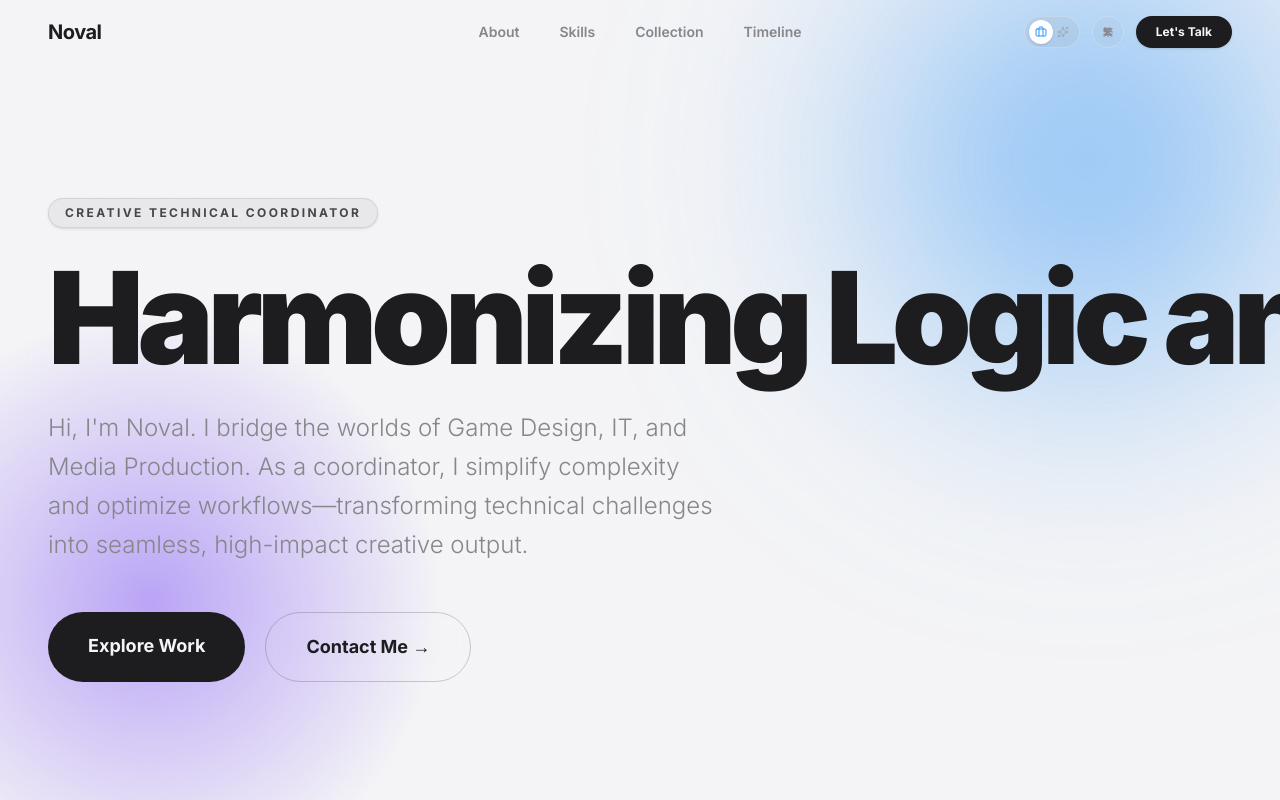
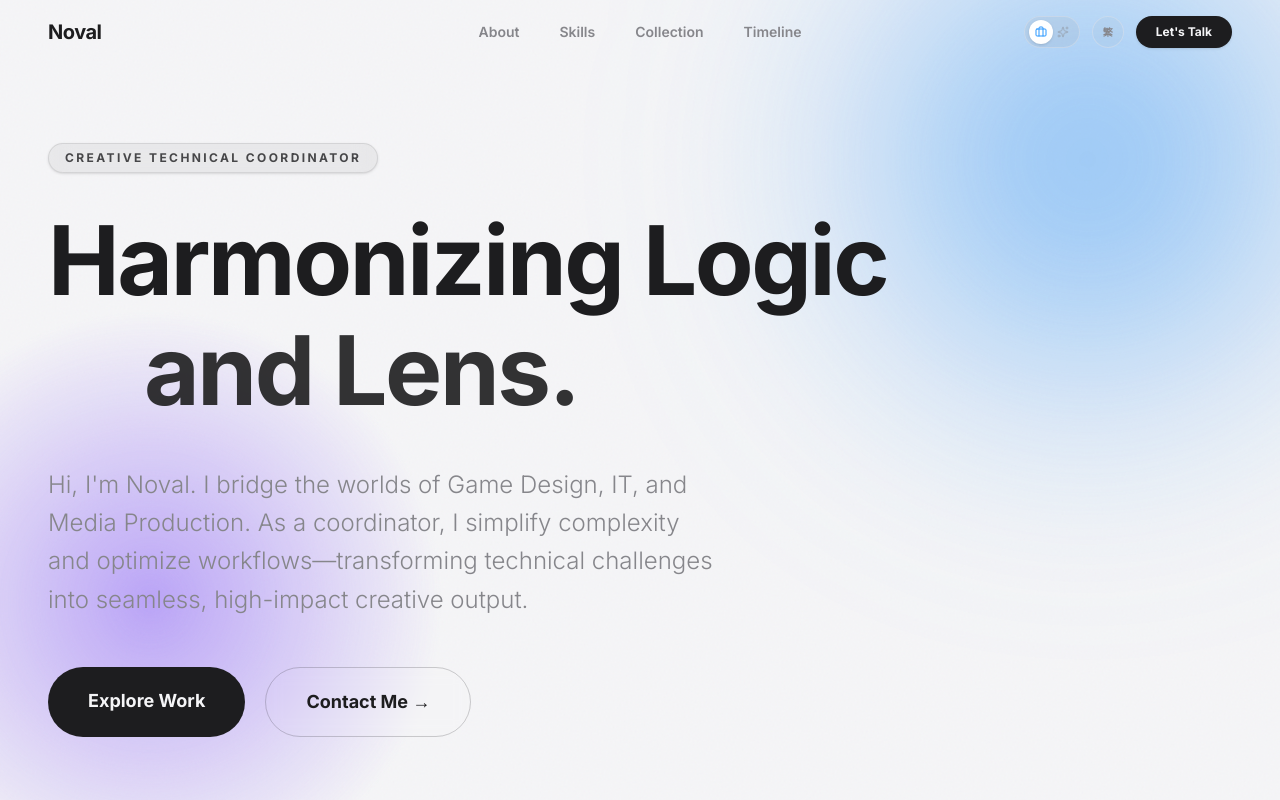
Before and after one commit to Noval-G/Noval-Landing-page, a Next.js app: page / in a window 1280 px wide. Shown: the top 800 px of the page. Built offline with nearby package versions, Linux system fonts and the light colour scheme.

Commit message:
style: implement stacked poster title layout for Hero section

```diff
--- a/src/components/Hero.tsx
+++ b/src/components/Hero.tsx
@@ -75,11 +75,15 @@ export default function Hero() {
           {t('hero.badge')}
         </span>
 
-        <h1 className="text-6xl md:text-8xl lg:text-9xl font-black tracking-tighter text-foreground mb-8 leading-[0.9]">
-          <TypewriterText text={t('hero.title')} delay={0.3} className="block" />
+        <h1 className="text-5xl md:text-7xl lg:text-8xl font-bold tracking-tight text-foreground mb-10 leading-[1.15]">
+          {t('hero.title').split('  ').map((line, i) => (
+            <span key={i} className={`block ${i > 0 ? 'md:ml-24 opacity-90' : ''}`}>
+              <TypewriterText text={line} delay={0.3 + i * 0.5} />
+            </span>
+          ))}
         </h1>
 
-        <p className="text-xl md:text-2xl text-muted max-w-2xl mb-12 leading-relaxed font-light">
+        <p className="text-xl md:text-2xl text-muted max-w-2xl mb-12 leading-[1.6] font-light">
           {t('hero.subtitle')}
         </p>
 
--- a/src/context/LanguageContext.tsx
+++ b/src/context/LanguageContext.tsx
@@ -23,7 +23,7 @@ const translations: Record<Language, Record<string, string>> = {
     'mode.sanctuary': 'Sanctuary',
     // Hero
     'hero.badge': 'Creative Technical Coordinator',
-    'hero.title': 'Harmonizing Logic and Lens.',
+    'hero.title': 'Harmonizing Logic  and Lens.',
     'hero.subtitle': 'Hi, I\'m Noval. I bridge the worlds of Game Design, IT, and Media Production. As a coordinator, I simplify complexity and optimize workflows—transforming technical challenges into seamless, high-impact creative output.',
     'hero.explore': 'Explore Work',
     'hero.contact': 'Contact Me',
@@ -116,7 +116,7 @@ const translations: Record<Language, Record<string, string>> = {
     'mode.sanctuary': '心靈棲所',
     // Hero
     'hero.badge': '創意技術協調師',
-    'hero.title': '策動邏輯與光影　優化創意產能',
+    'hero.title': '策動邏輯與光影  優化創意產能',
     'hero.subtitle': '我是 Noval，跨越遊戲、IT 與影像的轉化樞紐。以嚴謹邏輯拆解複雜，以藝術直覺重塑表達——致力於降本增效，讓創意在技術的軌道上無縫奔馳。',
     'hero.explore': '閱覽作品',
     'hero.contact': '聯絡我',
```
